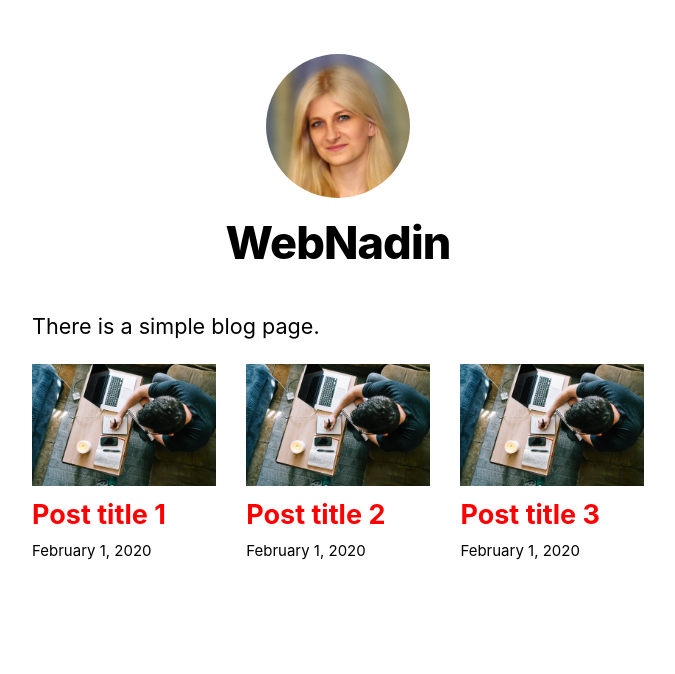
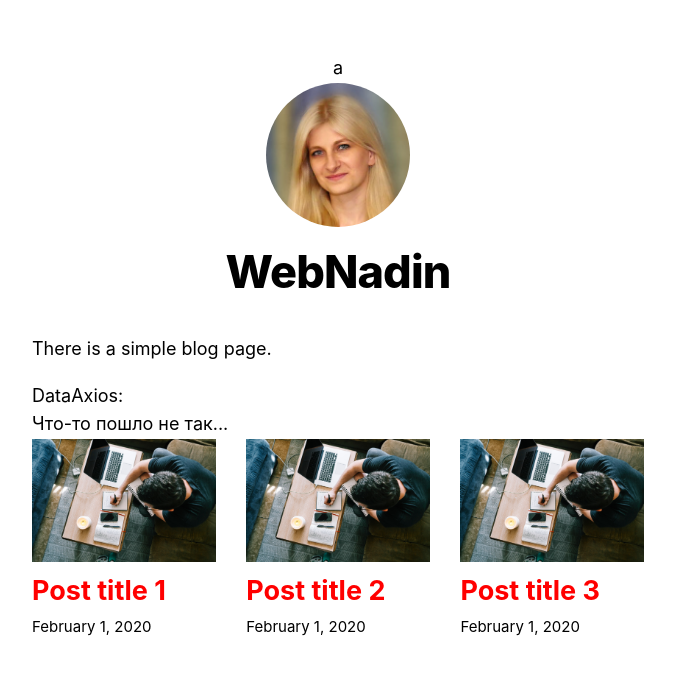
Before and after one commit to WebNadin/next-js-blog, a Next.js app: page / in a window 1280 px wide. Shown: the top 674 px of the page, without its empty margins (302-977 px from the left). Built offline with nearby package versions, Linux system fonts and the light colour scheme; no server answers.

Commit message:
I've got first post from axios with useState and useEffect

```diff
--- a/components/layout.tsx
+++ b/components/layout.tsx
@@ -2,6 +2,7 @@ import Head from 'next/head'
 import styles from './layout.module.css'
 import utilStyles from '../styles/utils.module.css'
 import Link from 'next/link'
+import React from 'react'
 
 const name = 'WebNadin';
 export const siteTitle = 'Next.js Blog';
@@ -32,7 +33,7 @@ export default function Layout({
       </Head>
       <header className={styles.header}>
         {home ? (
-                    <>
+          <>a
           <img
             src="/images/profile.jpg"
             className={`${styles.headerHomeImage} ${utilStyles.borderCircle}`}
--- a/pages/index.tsx
+++ b/pages/index.tsx
@@ -6,6 +6,49 @@ import Link from 'next/link'
 import Date from '../components/date'
 import { GetStaticProps } from 'next'
 import styled from 'styled-components'
+import React, { useState, useEffect, useReducer } from 'react'
+import axios from 'axios'
+import reducer from '../reducer'
+
+interface Post {
+  id: string | number,
+  body: string;
+  title: string;
+}
+
+let postsGet:Post[] = [];
+
+function DataPosts() {
+  const [loading, setLoading] = useState(true);
+  const [error, setError] = useState('');
+  const [post, setPost] = useState({});
+
+  useEffect(() => {
+    axios.get('https://simple-blog-api.crew.red/posts')
+      .then(response => {
+        setLoading(false);
+        setPost(response.data[0]);
+        setError('');
+      })
+      .catch(error => {
+        setLoading(false);
+        setPost({});
+        setError('Что-то пошло не так...');
+      })
+      .then(function () {
+        console.log('then next');
+        // always executed
+      });
+  }, []);
+
+  return (
+    <div>
+      {loading ? 'Loading' : post.title}
+      {error ? error: null}
+    </div>
+  )
+
+}
 
 const posts = [
   {
@@ -59,23 +102,6 @@ const PostImg = styled.img`
   display: block;
 `;
 
-const axios = require('axios');
-
-// Make a request for a user with a given ID
-axios.get('https://simple-blog-api.crew.red/posts')
-  .then(function (response) {
-    // handle success
-    console.log(response.data[0]);
-  })
-  .catch(function (error) {
-    // handle error
-    console.log(error);
-  })
-  .then(function () {
-    console.log('then next');
-    // always executed
-  });
-
 export default function Home({
   allPostsData
   }: {
@@ -90,8 +116,12 @@ export default function Home({
       <Head>
         <title>{siteTitle}</title>
       </Head>
-      <section className={utilStyles.headingMd}>
+      <section>
         <p>There is a simple blog page.</p>
+      </section>
+      <section>
+        DataAxios:
+        <DataPosts/>
       </section>
       <LastPosts>
         {posts.map(({ id, date, title, img = 'post1' }) => (
--- /dev/null
+++ b/reducer.ts
@@ -0,0 +1,6 @@
+export default function (state, action){
+  switch (action.type){
+    default:
+      return state;
+  }
+}
```
Lines whose indentation alone changed are shown as unchanged.
